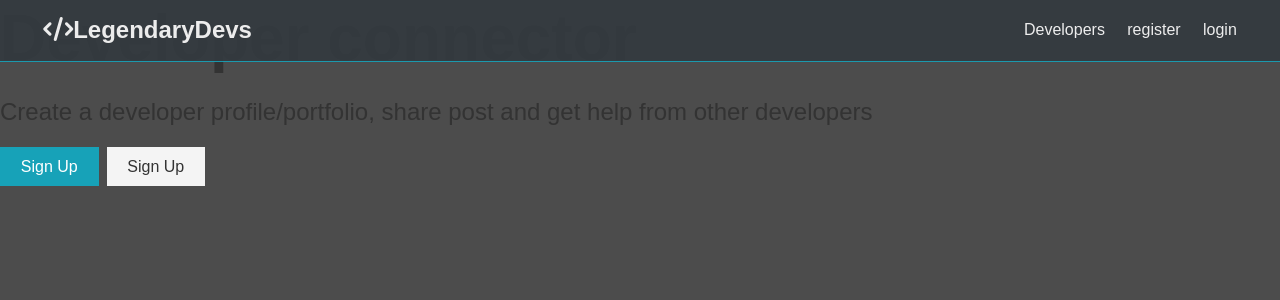
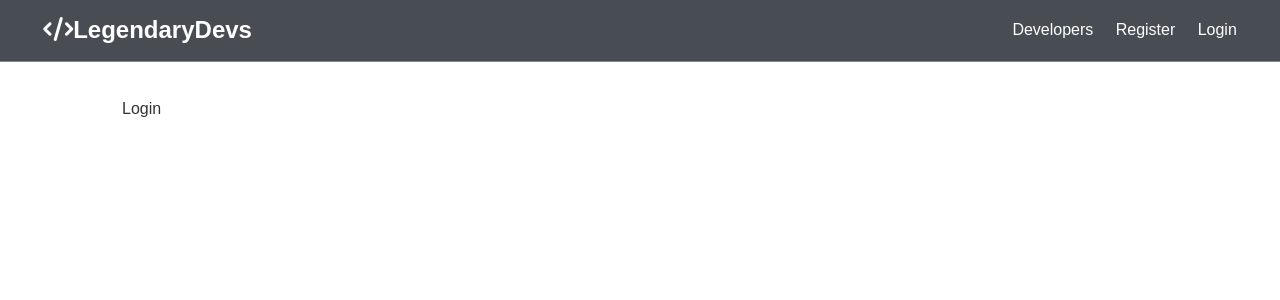
Before and after one commit to igorhristov/legendary-devs, a React (Create React App) app in the folder client/: page /login in a window 1280 px wide. Shown: the top 300 px of the page. Built offline with nearby package versions, Linux system fonts and the light colour scheme; the HTML template or start-up script is replaced by a standard one.

Commit message:
React Router Setup

```diff
--- a/client/src/App.js
+++ b/client/src/App.js
@@ -1,12 +1,24 @@
 import React, { Fragment } from 'react';
-import './App.css';
+import { BrowserRouter as Router, Route, Switch } from 'react-router-dom';
 import Navbar from './components/layout/Navbar';
 import Landing from './components/layout/Landing';
+import Login from './components/auth/Login';
+import Register from './components/auth/Register';
+import './App.css';
+
 const App = () => (
-    <Fragment>
-        <Navbar />
-        <Landing />
-    </Fragment>
+    <Router>
+        <Fragment>
+            <Navbar />
+            <Route exact path='/' component={Landing} />
+            <section className='container'>
+                <Switch>
+                    <Route exact path='/register' component={Register} />
+                    <Route exact path='/login' component={Login} />
+                </Switch>
+            </section>
+        </Fragment>
+    </Router>
 );
 
 export default App;
--- /dev/null
+++ b/client/src/components/auth/Login.js
@@ -0,0 +1,7 @@
+import React from 'react';
+
+const Login = () => {
+    return <div>Login</div>;
+};
+
+export default Login;
--- /dev/null
+++ b/client/src/components/auth/Register.js
@@ -0,0 +1,7 @@
+import React from 'react';
+
+const Register = () => {
+    return <div>Register</div>;
+};
+
+export default Register;
--- a/client/src/components/layout/Landing.js
+++ b/client/src/components/layout/Landing.js
@@ -1,8 +1,9 @@
 import React from 'react';
+import { Link } from 'react-router-dom';
 
 const Landing = () => {
     return (
-        <section>
+        <section className='landing'>
             <div className='dark-overlay'>
                 <div className='landing-iner'>
                     <h1 className='x-large'>Developer connector</h1>
@@ -11,12 +12,12 @@
                         help from other developers
                     </p>
                     <div className='buttons'>
-                        <a href='register.html' className='btn btn-primary'>
+                        <Link to='/register' className='btn btn-primary'>
                             Sign Up
-                        </a>
-                        <a href='login.html' className='btn btn-light'>
+                        </Link>
+                        <Link to='/login' className='btn btn-light'>
                             Sign Up
-                        </a>
+                        </Link>
                     </div>
                 </div>
             </div>
--- a/client/src/components/layout/Navbar.js
+++ b/client/src/components/layout/Navbar.js
@@ -1,18 +1,19 @@
 import React from 'react';
+import { Link } from 'react-router-dom';
 
 const Navbar = () => {
     return (
         <nav className='navbar bg-dark'>
             <h1>
-                <a href='index.html'>
+                <Link to='/'>
                     <i className='fas fa-code'></i>LegendaryDevs
-                </a>
+                </Link>
             </h1>
             <ul>
                 <li>
-                    <a href='profiles.html'>Developers</a>
-                    <a href='register.html'>register</a>
-                    <a href='login.html'>login</a>
+                    <Link to='!#'>Developers</Link>
+                    <Link to='/register'>Register</Link>
+                    <Link to='/login'>Login</Link>
                 </li>
             </ul>
         </nav>
```
